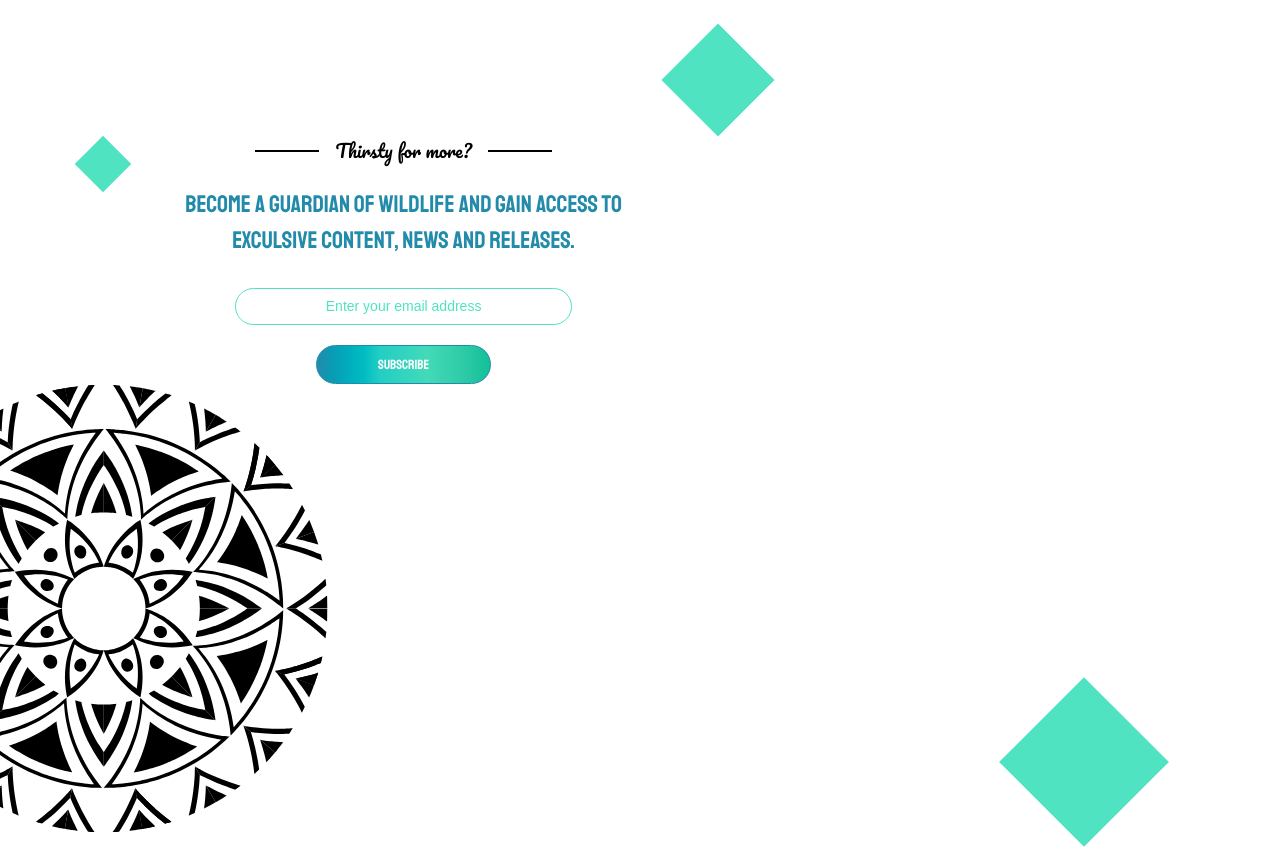
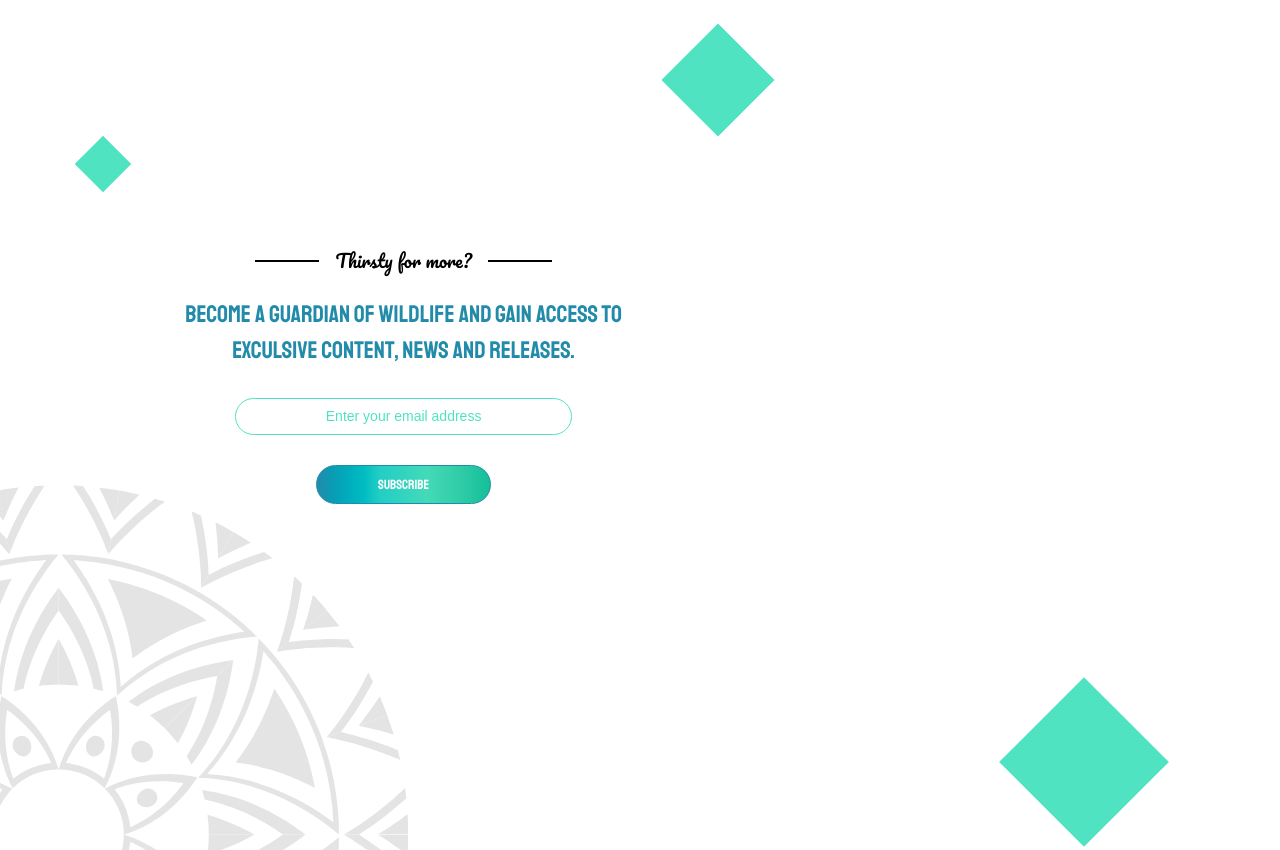
Before and after one commit to gkortsit/parrots, a plain HTML site: page index.html in a window 1280 px wide. Shown: the part 1020-1870 px from the top of the page. Drawn offline with Linux system fonts and the light colour scheme; a web font is replaced by a local one.

Commit message:
add bottom left vector to mid section

```diff
--- a/main.css
+++ b/main.css
@@ -2,10 +2,6 @@
 
 body {
   margin: 0;
-
-  /*
-
-  font-family: 'Rambla', sans-serif; */
 }
 
 .subheading {
@@ -121,7 +117,7 @@ body {
   width: 500px;
   position: relative;
   left: 12%;
-  bottom: 5%;
+  top: 50px;
 }
 
 .mid-subheading:before,
@@ -198,7 +194,7 @@ body {
     #13c099
   );
 
-  margin-top: 20px;
+  margin-top: 30px;
   border-radius: 20px;
   padding: 10px;
   border: 1px solid #238baa;
@@ -207,15 +203,18 @@ body {
 }
 
 .vector-dec-shape {
+  width: 140%;
   position: relative;
-  right: 60%;
+  bottom: 20px;
+  right: 345px;
   z-index: -1;
+  opacity: 0.1;
 }
 
 /* BOTTOM SECTION */
 
 #bot-section {
-  height: 100vh;
+  height: 120vh;
   width: 100%;
   background-color: blue;
 }
```
